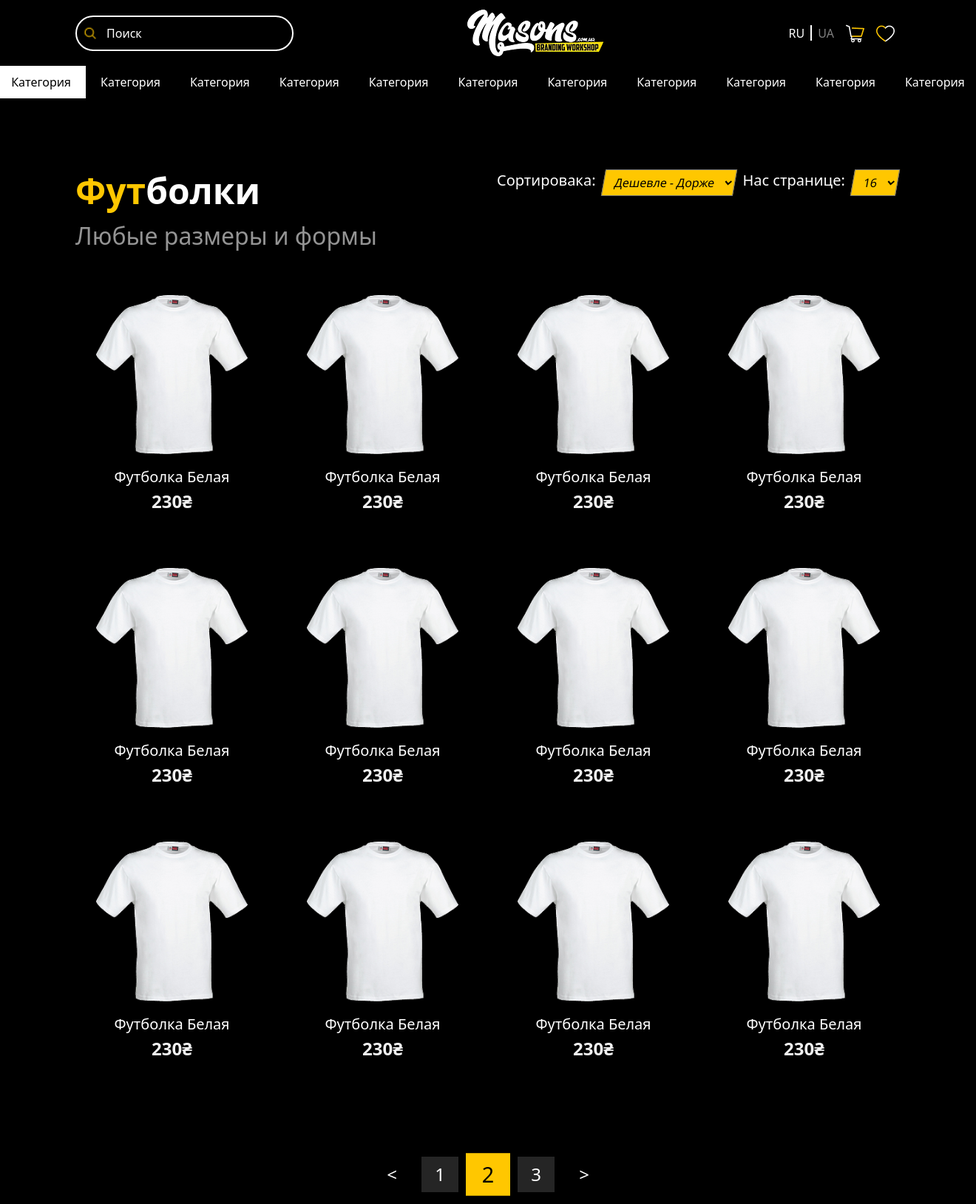
After one commit to umarkhashimov/brandstore, a Django app: page /category/ in a window 1320 px wide. The commit adds this page. Shown: the whole page at 74% size. Run offline with Django 5.2, Linux system fonts and the light colour scheme; some libraries are stand-ins or nearby versions.

Commit message:
lesson 4

```diff
--- a/assets/css/main.css
+++ b/assets/css/main.css
@@ -271,3 +271,130 @@ body{
         border-radius: 5px;
     }
 }
+
+.mynav{
+
+    *{
+        color: white;
+    }
+
+    .nav-search-form input{
+        background-color: transparent;
+        border-radius: 50px;
+        color: white;
+        padding: 10px 20px 10px 40px;
+        border: 2px solid white;
+        overflow: hidden;
+
+        &::placeholder{
+            color: white;
+        }
+    }
+
+    .nav-search-form button{
+        border: none;
+        background-color: transparent;
+        width: 40px;
+        padding: 0;
+        display: flex;
+        justify-content: center;
+        align-items: center;
+
+        img{
+            width: 20px;
+            height: 20px;
+        }
+    }
+
+    .languages a{
+        color: gray !important;
+
+        &.active{
+            color: white !important;
+        }
+
+        &:hover{
+            color: white;
+            text-shadow: 0 0 5px white;
+        }
+
+    }
+    .vertical-divider{
+        height: 50%;
+        width: 2px;
+        background-color: white;
+    }
+}
+
+.categories{
+
+    .cat-title{
+        color: white;
+        font-weight: 700;
+        font-size: 48px;
+
+        span{
+            color: #FFC700;
+        }
+    }
+
+    .cat-subtitle{
+        color:#949494;
+        font-weight: 300;
+        font-size: 32px;
+    }
+
+    .product-name{
+        font-size: 20px;
+        font-weight: 300;
+        color: #FFFFFF;
+    }
+
+    .product-price{
+        font-size: 24px;
+        font-weight: 700;
+        color: #F0F0F0;
+    }
+
+    .product a {
+        text-decoration: none;
+    }
+
+    .filter-form{
+        label{
+            color: white;
+            font-weight: 400;
+            font-size: 20px;
+            margin-right: 10px;
+        }
+
+        select{
+            background-color: #FFC700;
+            padding: 5px 10px;
+            transform: skew(-10deg);
+        }
+    }
+
+    .my-pagination{
+        .page-item a{
+            background-color: #252525;
+            border: none;
+            color: white;
+            font-size: 24px;
+            font-weight: 500;
+            min-width: 50px;
+            min-height: 40px;
+            text-align: center;
+
+            &.active{
+                transform: scale(1.2);
+                background-color: #FFC700;
+                color: black;
+            }
+
+            &:where(.left, .right){
+                background-color: transparent !important;
+            }
+        }
+    }
+}
--- a/main/urls.py
+++ b/main/urls.py
@@ -1,9 +1,10 @@
 from django.urls import path
 
-from .views import mainpage_view
+from .views import mainpage_view, category_view
 
 app_name = 'main'
 
 urlpatterns = [
-    path('', mainpage_view, name='home')
+    path('', mainpage_view, name='home'),
+    path('category/', category_view, name='category')
 ]
--- a/main/views.py
+++ b/main/views.py
@@ -6,3 +6,7 @@ from django.shortcuts import render
 def mainpage_view(request):
 
     return render(request, 'main.html')
+
+def category_view(request):
+
+    return render(request, 'category.html')
--- a/templates/base.html
+++ b/templates/base.html
@@ -10,6 +10,7 @@
     <link rel="stylesheet" href="{% static 'css/main.css' %}">
 </head>
 <body>
+
     {% block content %}
 
     {% endblock %}
--- /dev/null
+++ b/templates/category.html
@@ -0,0 +1,168 @@
+{% extends 'base.html' %}
+{% load static %}
+
+{% block content %}
+  {% include 'components/navbar.html' %}
+  {% include 'components/category-nav.html' %}
+
+  <div class="container categories">
+    <div class="row pt-5 mt-5">
+      <div class="col-6">
+        <h2 class="cat-title"><span>Фут</span>болки</h2>
+        <p class="cat-subtitle">Любые размеры и формы</p>
+      </div>
+      <div class="col-6">
+        <form action="" class="filter-form row">
+          <div class="col-7 d-flex">
+            <label for="">Сортировака:</label>
+            <select name="" id="">
+              <option value="">Дешевле - Дорже</option>
+              <option value="">Дешевле - Дорже</option>
+              <option value="">Дешевле - Дорже</option>
+            </select>
+          </div>
+          <div class="col-5 d-flex">
+            <label for="">Нас странице:</label>
+            <select name="" id="">
+              <option value="">16</option>
+              <option value="">20</option>
+              <option value="">32</option>
+              <option value="">12</option>
+              <option value="">8</option>
+            </select>
+          </div>
+        </form>
+      </div>
+    </div>
+    <div class="row pb-5 mb-5">
+      <div class="col-3 p-3 product">
+        <a href="">
+          <div class="p-4 pb-2">
+            <img class="img-fluid w-100" src="{% static 'img/t-shirt.png' %}" alt="" />
+          </div>
+          <p class="product-name text-center mt-2 mb-0">Футболка Белая</p>
+          <p class="product-price text-center">230₴</p>
+        </a>
+      </div>
+      <div class="col-3 p-3 product">
+        <a href="">
+          <div class="p-4 pb-2">
+            <img class="img-fluid w-100" src="{% static 'img/t-shirt.png' %}" alt="" />
+          </div>
+          <p class="product-name text-center mt-2 mb-0">Футболка Белая</p>
+          <p class="product-price text-center">230₴</p>
+        </a>
+      </div>
+      <div class="col-3 p-3 product">
+        <a href="">
+          <div class="p-4 pb-2">
+            <img class="img-fluid w-100" src="{% static 'img/t-shirt.png' %}" alt="" />
+          </div>
+          <p class="product-name text-center mt-2 mb-0">Футболка Белая</p>
+          <p class="product-price text-center">230₴</p>
+        </a>
+      </div>
+      <div class="col-3 p-3 product">
+        <a href="">
+          <div class="p-4 pb-2">
+            <img class="img-fluid w-100" src="{% static 'img/t-shirt.png' %}" alt="" />
+          </div>
+          <p class="product-name text-center mt-2 mb-0">Футболка Белая</p>
+          <p class="product-price text-center">230₴</p>
+        </a>
+      </div>
+      <div class="col-3 p-3 product">
+        <a href="">
+          <div class="p-4 pb-2">
+            <img class="img-fluid w-100" src="{% static 'img/t-shirt.png' %}" alt="" />
+          </div>
+          <p class="product-name text-center mt-2 mb-0">Футболка Белая</p>
+          <p class="product-price text-center">230₴</p>
+        </a>
+      </div>
+      <div class="col-3 p-3 product">
+        <a href="">
+          <div class="p-4 pb-2">
+            <img class="img-fluid w-100" src="{% static 'img/t-shirt.png' %}" alt="" />
+          </div>
+          <p class="product-name text-center mt-2 mb-0">Футболка Белая</p>
+          <p class="product-price text-center">230₴</p>
+        </a>
+      </div>
+      <div class="col-3 p-3 product">
+        <a href="">
+          <div class="p-4 pb-2">
+            <img class="img-fluid w-100" src="{% static 'img/t-shirt.png' %}" alt="" />
+          </div>
+          <p class="product-name text-center mt-2 mb-0">Футболка Белая</p>
+          <p class="product-price text-center">230₴</p>
+        </a>
+      </div>
+      <div class="col-3 p-3 product">
+        <a href="">
+          <div class="p-4 pb-2">
+            <img class="img-fluid w-100" src="{% static 'img/t-shirt.png' %}" alt="" />
+          </div>
+          <p class="product-name text-center mt-2 mb-0">Футболка Белая</p>
+          <p class="product-price text-center">230₴</p>
+        </a>
+      </div>
+      <div class="col-3 p-3 product">
+        <a href="">
+          <div class="p-4 pb-2">
+            <img class="img-fluid w-100" src="{% static 'img/t-shirt.png' %}" alt="" />
+          </div>
+          <p class="product-name text-center mt-2 mb-0">Футболка Белая</p>
+          <p class="product-price text-center">230₴</p>
+        </a>
+      </div>
+      <div class="col-3 p-3 product">
+        <a href="">
+          <div class="p-4 pb-2">
+            <img class="img-fluid w-100" src="{% static 'img/t-shirt.png' %}" alt="" />
+          </div>
+          <p class="product-name text-center mt-2 mb-0">Футболка Белая</p>
+          <p class="product-price text-center">230₴</p>
+        </a>
+      </div>
+      <div class="col-3 p-3 product">
+        <a href="">
+          <div class="p-4 pb-2">
+            <img class="img-fluid w-100" src="{% static 'img/t-shirt.png' %}" alt="" />
+          </div>
+          <p class="product-name text-center mt-2 mb-0">Футболка Белая</p>
+          <p class="product-price text-center">230₴</p>
+        </a>
+      </div>
+      <div class="col-3 p-3 product">
+        <a href="">
+          <div class="p-4 pb-2">
+            <img class="img-fluid w-100" src="{% static 'img/t-shirt.png' %}" alt="" />
+          </div>
+          <p class="product-name text-center mt-2 mb-0">Футболка Белая</p>
+          <p class="product-price text-center">230₴</p>
+        </a>
+      </div>
+    </div>
+
+    <nav aria-label="Page navigation example mt-5 pt-5">
+      <ul class="pagination justify-content-center gap-3 my-pagination">
+        <li class="page-item">
+          <a class="page-link left" href="#" aria-label="Previous"><span aria-hidden="true">	&lt;</span></a>
+        </li>
+        <li class="page-item">
+          <a class="page-link" href="#">1</a>
+        </li>
+        <li class="page-item">
+          <a class="page-link active" href="#">2</a>
+        </li>
+        <li class="page-item">
+          <a class="page-link" href="#">3</a>
+        </li>
+        <li class="page-item">
+          <a class="page-link right" href="#" aria-label="Next"><span aria-hidden="true">	&gt;</span></a>
+        </li>
+      </ul>
+    </nav>
+  </div>
+{% endblock %}
--- /dev/null
+++ b/templates/components/navbar.html
@@ -0,0 +1,31 @@
+{% load static %}
+<nav class="navbar navbar-expand-lg mynav">
+  <div class="container">
+    <form class="d-flex nav-search-form" role="search">
+        <div class="position-relative">
+                <button class="position-absolute h-100">
+                    <img class="img-fluid" src="{% static 'img/magnifier.png' %}" alt="">
+                </button>
+            <input class="me-2" type="search" placeholder="Поиск" aria-label="Search" />
+        </div>
+    </form>
+
+    <a class="navbar-brand" href="#"><img class="img-fluid" src="{% static 'img/brand.png' %}" alt=""></a>
+
+    <div class="" id="navbarSupportedContent">
+      <ul class="navbar-nav me-auto mb-2 mb-lg-0">
+        <li class="nav-item d-flex languages align-items-center">
+          <a class="nav-link active" aria-current="page" href="#">RU</a>
+          <div class="vertical-divider"></div>
+          <a class="nav-link" aria-current="page" href="#">UA</a>
+        </li>
+        <li class="nav-item">
+          <a class="nav-link" aria-current="page" href="#"><img src="{% static 'img/cart.png' %}" class="img-fluid" alt=""></a>
+        </li>
+        <li class="nav-item">
+          <a class="nav-link" aria-current="page" href="#"><img src="{% static 'img/like.png' %}" class="img-fluid" alt=""></a>
+        </li>
+      </ul>
+    </div>
+  </div>
+</nav>
```
Also changed, not shown: static/css/main.css (+117 -0 lines), assets/img/brand.png (added), assets/img/cart.png (added), assets/img/like.png (added), assets/img/magnifier.png (added), static/img/Vector.png (added), static/img/tg.png (added), static/img/viber 1.png (added).
